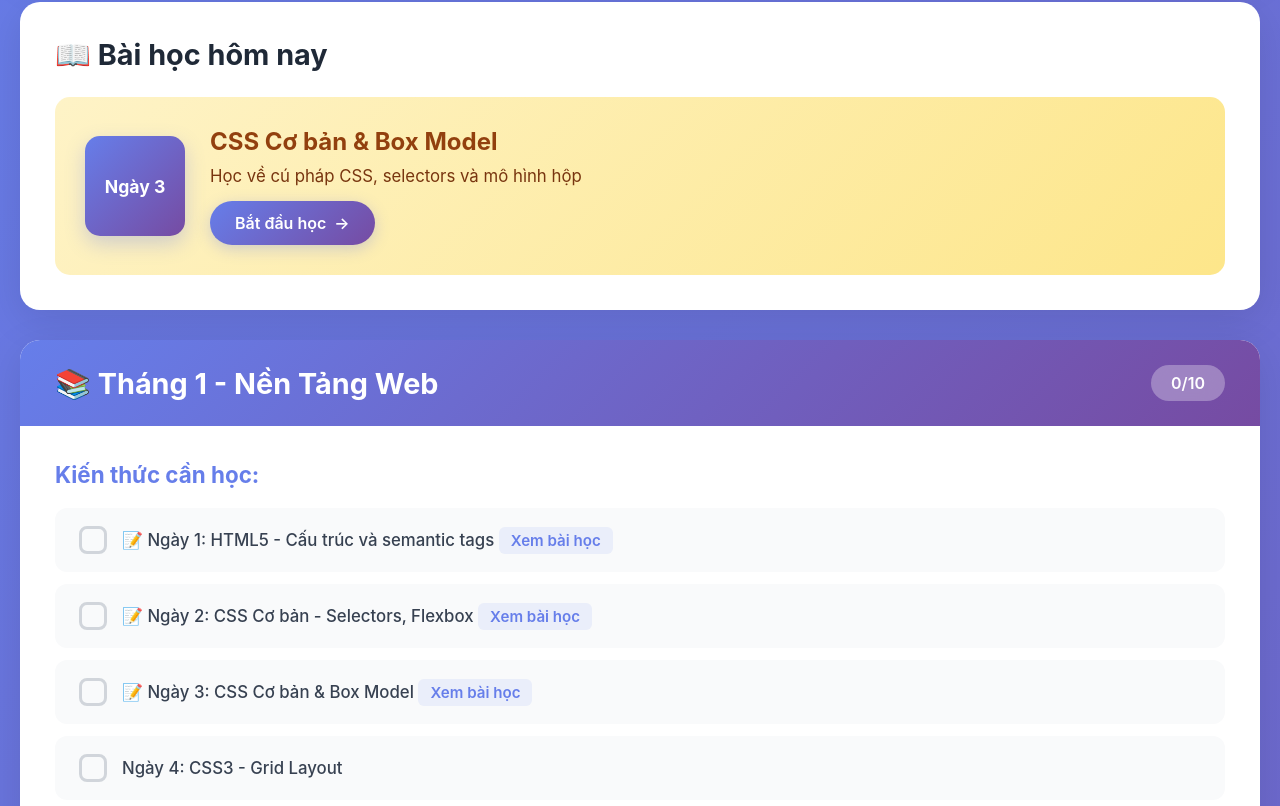
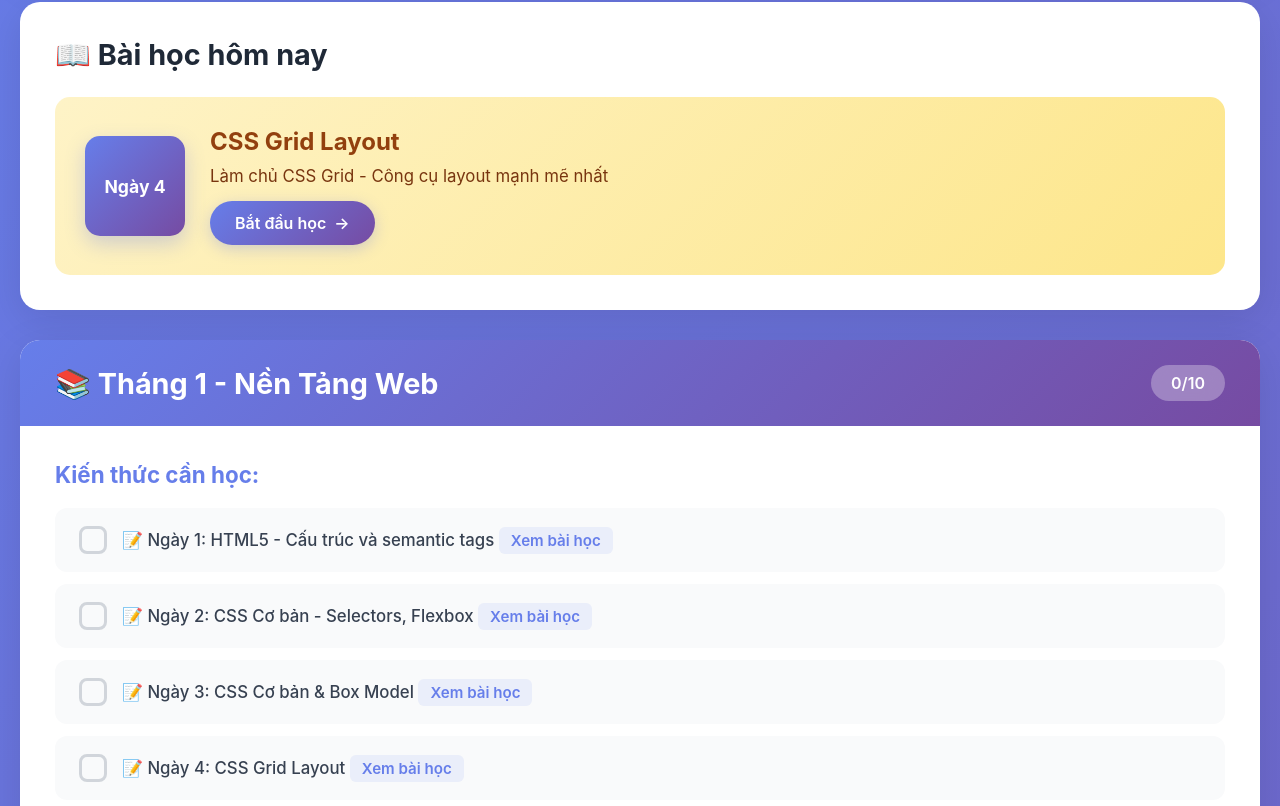
Before and after one commit to glorynguyen/education, a plain HTML site: page public/index.html in a window 1280 px wide. Shown: the part 374-1180 px from the top of the page. Drawn offline with Linux system fonts and the light colour scheme; no server answers.

Commit message:
feat(content): update lesson content for Day 4 CSS Grid Layout
- Updated the "Bài học hôm nay" section to display Day 4 content
- Changed lesson title to "CSS Grid Layout" with updated description
- Updated link to point to lessons/day4.html
- Enhanced the topic list item for Day 4 with an inline lesson link
- Added visual indicator (📝) and "Xem bài học" link for better UX

```diff
--- a/public/index.html
+++ b/public/index.html
@@ -534,11 +534,11 @@
         <div class="today-lesson">
             <h2>📖 Bài học hôm nay</h2>
             <div class="lesson-card">
-                <div class="lesson-number">Ngày 3</div>
+                <div class="lesson-number">Ngày 4</div>
                 <div class="lesson-info">
-                    <h3>CSS Cơ bản & Box Model</h3>
-                    <p>Học về cú pháp CSS, selectors và mô hình hộp</p>
-                    <a href="lessons/day3.html" class="lesson-link">
+                    <h3>CSS Grid Layout</h3>
+                    <p>Làm chủ CSS Grid - Công cụ layout mạnh mẽ nhất</p>
+                    <a href="lessons/day4.html" class="lesson-link">
                         Bắt đầu học
                         <span>→</span>
                     </a>
@@ -578,7 +578,10 @@
                     </li>
                     <li class="topic-item" onclick="toggleTopic(this)">
                         <div class="checkbox"></div>
-                        <span class="topic-text">Ngày 4: CSS3 - Grid Layout</span>
+                        <span class="topic-text">
+                            📝 Ngày 4: CSS Grid Layout
+                            <a href="lessons/day4.html" class="inline-lesson-link">Xem bài học</a>
+                        </span>
                     </li>
                     <li class="topic-item" onclick="toggleTopic(this)">
                         <div class="checkbox"></div>
```
